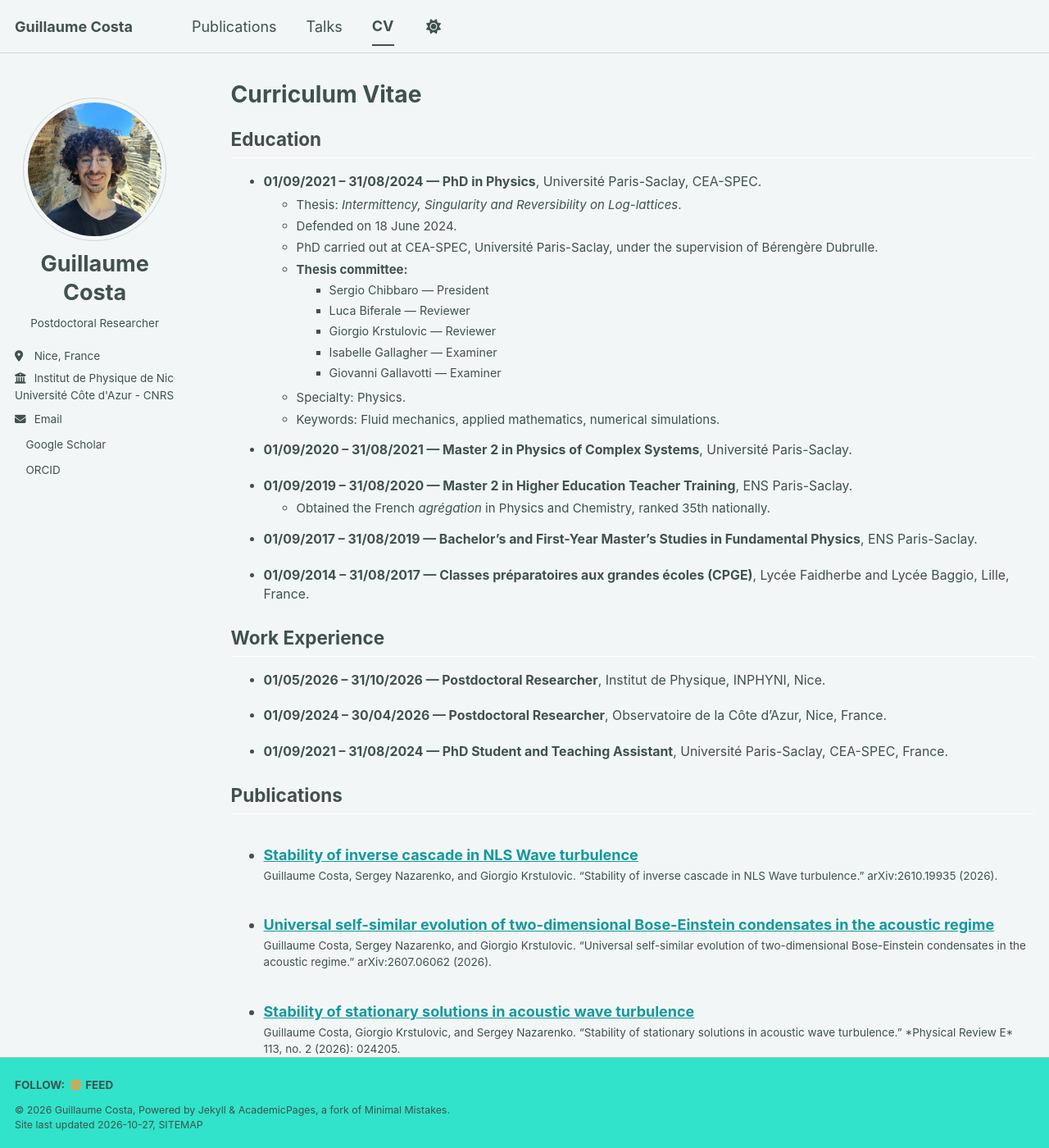
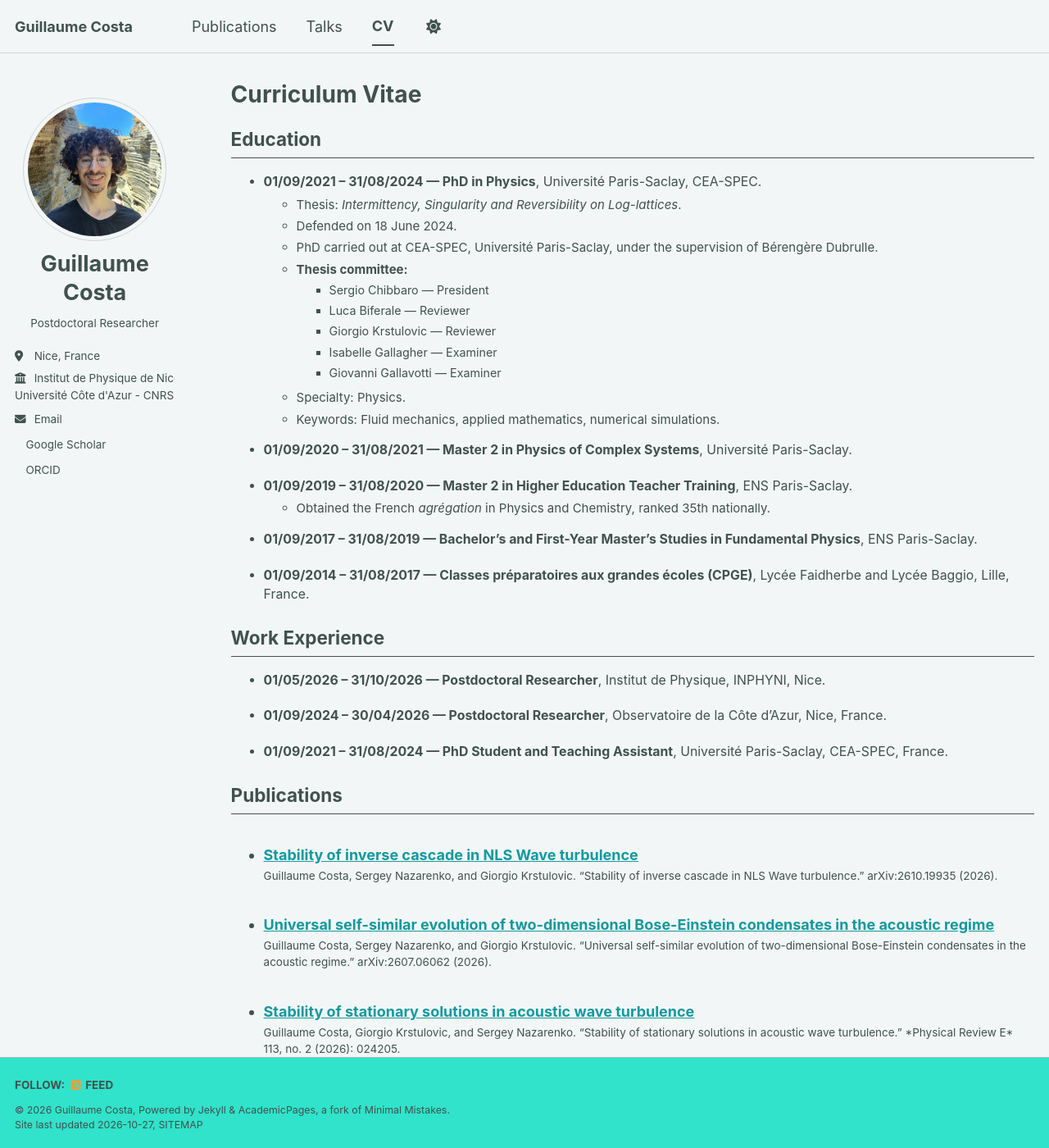
Before and after one commit to GuilCos/GuilCos.github.io, a Jekyll site: the page built from _pages/cv.md, in a window 1280 px wide and 1400 px high. Shown: the whole window at 82% size. Built offline with Jekyll 4.4.1, drawn with Linux system fonts in a browser that asks for light colours; a script bundle is joined from its source files by our own code; a style sheet for code colours, icons or effects is not loaded.

Commit message:
Update main.scss

```diff
--- a/assets/css/main.scss
+++ b/assets/css/main.scss
@@ -213,25 +213,17 @@
 }
 
 
-.cv-section-divider {
-  border: 0 !important;
-  border-top: 1px solid #ffffff !important;
-  margin-top: 0.5rem;
-  margin-bottom: 1.2rem;
-  opacity: 1;
-}
-
-
 /* CV section headings */
 .cv-section-title {
   margin-top: 1.5rem;
   margin-bottom: 0.5rem;
 }
 
-/* White divider below each section heading */
-.cv-section-divider {
+/* CV and Publications: section dividers */
+.cv-section-divider,
+.publications-section-divider {
   border: 0 !important;
-  border-top: 1px solid #ffffff !important;
+  border-top: 1px solid var(--global-text-color) !important;
   margin-top: 0.5rem;
   margin-bottom: 1rem;
   opacity: 1;
@@ -256,24 +248,16 @@
   font-size: 0.95em;
 }
 
-
-/* Publications: category headings and adaptive separators */
+/* Publications: category headings */
 .publications-section-title {
   margin-top: 1.5rem;
   margin-bottom: 0.5rem;
 }
 
-.publications-section-divider {
-  border: 0 !important;
-  border-top: 1px solid !important;
-  border-color: inherit !important;
-  margin-top: 0.5rem;
-  margin-bottom: 1rem;
-  opacity: 1;
-}
-
-/* Dark mode: white separator */
-html[data-theme="dark"] .publications-section-divider,
-[data-theme="dark"] .publications-section-divider {
+/* Dark mode: white separators */
+[data-theme="dark"] .cv-section-divider,
+[data-theme="dark"] .publications-section-divider,
+html[data-theme="dark"] .cv-section-divider,
+html[data-theme="dark"] .publications-section-divider {
   border-top-color: #ffffff !important;
 }
```
